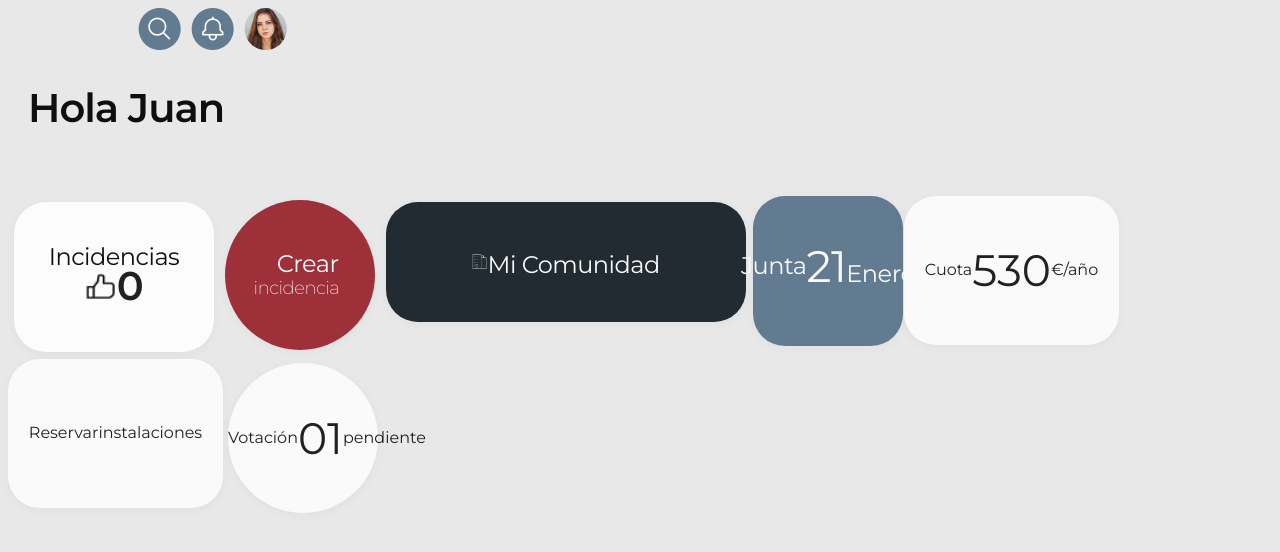
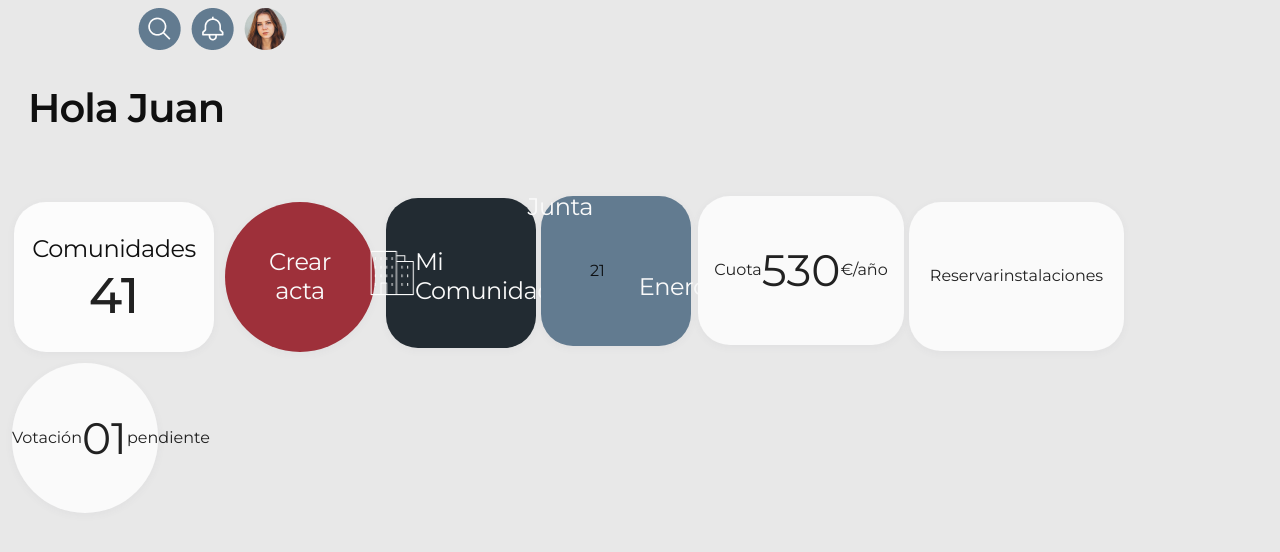
Before and after one commit to VeroPolegre/Fincas_Front, a React (Vite) app: page /home-admin in a window 1280 px wide. Shown: the top 552 px of the page. Built offline with nearby package versions, Linux system fonts and the light colour scheme.

Commit message:
home admin and user scss

```diff
--- a/src/fonts.scss
+++ b/src/fonts.scss
@@ -1,4 +1,4 @@
-@import url("https://fonts.googleapis.com/css2?family=Montserrat:wght@100;200;400;600&display=swap");
+@import url("https://fonts.googleapis.com/css2?family=Montserrat:wght@100;200;300;400;500;600;700;800;900&display=swap");
 /* set base values */
 $main-type: "Montserrat", sans-serif;
 $text-base-size: 1em;
--- a/src/pages/HomeAdmin/HomeAdmin.jsx
+++ b/src/pages/HomeAdmin/HomeAdmin.jsx
@@ -13,23 +13,20 @@ const HomeAdmin = () => {
       <div className="buttons-container-admin">
         <div className="incidence-button-admin">
           <div className="icon-container-admin column">
-            <span className="home-incident-title-admin">Incidencias</span>
+            <span className="home-incident-title-admin">Comunidades</span>
             <div>
-              <img
-                className="icono-incidence-admin"
-                src={iconoIncidencia}
-                alt="iconoIncidencia"
-              />
-              <h2>0</h2>
+              <h2
+                style={{ fontSize: "50px", marginTop: "65px", fontWeight: 500 }}
+              >
+                41
+              </h2>
             </div>
           </div>
         </div>
         <div className="create-incidence-button-admin">
           <div className="icon-container-admin">
-            <h5 className="home-create-incident-admin">Crear </h5>
-            <span className="home-create-incident-subtitle-admin">
-              incidencia
-            </span>
+            <h5 className="home-create-incident-admin">Crear acta</h5>
+            {/* <span className="home-create-incident-subtitle-admin">acta</span> */}
           </div>
         </div>
         <div className="comunity-button-admin">
--- a/src/pages/HomeAdmin/HomeAdmin.scss
+++ b/src/pages/HomeAdmin/HomeAdmin.scss
@@ -17,6 +17,7 @@
   gap: 1px;
   display: flex;
   flex-wrap: wrap;
+
   div {
     display: inline-flex;
     justify-content: center;
@@ -41,10 +42,8 @@
     margin: 6px;
     /* Sombra card */
     box-shadow: 0px 2px 8px 0px rgba(71, 84, 103, 0.05);
-    .icono-incidence {
+    .icono-incidence-admin {
       display: flex;
-      //   width: 24px;
-      //   height: 24px;
     }
     img {
       height: 30px;
@@ -56,6 +55,7 @@
   .create-incidence-button-admin {
     display: inline-flex;
     margin: 4px;
+    margin-top: 6px;
     width: 150px;
     flex-direction: column;
     align-items: flex-start;
@@ -64,10 +64,9 @@
     background: #9e303a;
     /* Sombra card */
     box-shadow: 0px 2px 8px 0px rgba(71, 84, 103, 0.05);
-
-    /* Center the content */
     justify-content: center;
     align-items: center;
+
     .home-create-incident-subtitle-admin {
       color: var(--Colors-Neutros-Black-Normal, #fafafa);
       margin-bottom: -28px;
@@ -82,11 +81,11 @@
     }
     .home-create-incident-admin {
       display: flex;
-      align-items: center;
+      text-align: center;
       color: var(--Colors-Neutros-Black-Normal, #fafafa);
-      margin-bottom: 60px;
-      margin-right: 36px;
-      margin-left: 10px;
+      margin-bottom: 40px;
+      margin-right: 30px;
+      margin-left: 30px;
       font-family: Montserrat;
       font-size: 24px;
       font-style: normal;
@@ -95,11 +94,169 @@
       letter-spacing: -0.48px;
     }
   }
+  .junta-title-white-admin {
+    display: flex;
+    align-items: center;
+    color: var(--Colors-Neutros-Black-Normal, #fafafa);
+    margin-bottom: 126px;
+    margin-right: -3px;
+    margin-left: -41px;
+    font-family: Montserrat;
+    font-size: 24px;
+    font-style: normal;
+    font-weight: 400;
+    line-height: 120%;
+    letter-spacing: -0.48px;
+  }
+  .cuota-title-admin {
+    display: flex;
+    align-items: center;
+    color: var(--Colors-Neutros-Black-Normal, #000000);
+    margin-bottom: 126px;
+    margin-right: -1px;
+    margin-left: -39px;
+    font-family: Montserrat;
+    font-size: 24px;
+    font-style: normal;
+    font-weight: 400;
+    line-height: 120%;
+    letter-spacing: -0.48px;
+  }
+  .vote-title-admin {
+    display: flex;
+    align-items: center;
+    color: var(--Colors-Neutros-Black-Normal, #000000);
+    margin-bottom: 114px;
+    margin-right: -17px;
+    margin-left: 38px;
+    font-family: Montserrat;
+    font-size: 16px;
+    font-style: normal;
+    font-weight: 400;
+    line-height: 120%;
+    letter-spacing: -0.48px;
+  }
+  .num-junta-title-white-admin {
+    display: flex;
+    align-items: center;
+    color: var(--Colors-Neutros-Black-Normal, #fafafa);
+    margin-bottom: 5px;
+    margin-right: -100px;
+    margin-left: -65px;
+    font-family: Montserrat;
+    font-size: 44;
+    font-style: normal;
+    font-weight: 800;
+    line-height: 120%;
+    letter-spacing: -0.48px;
+  }
+  .num-couta-title-admin {
+    display: flex;
+    align-items: center;
+    color: var(--Colors-Neutros-Black-Normal, #0d0d0d);
+    margin-bottom: 5px;
+    margin-right: -91px;
+    margin-left: -81px;
+    font-family: Montserrat;
+    font-size: 44;
+    font-style: normal;
+    font-weight: 800;
+    line-height: 120%;
+    letter-spacing: -0.48px;
+  }
+  .num-vote-title-admin {
+    display: flex;
+    align-items: center;
+    color: var(--Colors-Neutros-Black-Normal, #0d0d0d);
+    margin-bottom: 14px;
+    margin-right: -117px;
+    margin-left: -50px;
+    font-family: Montserrat;
+    font-size: 44;
+    font-style: normal;
+    font-weight: 800;
+    line-height: 120%;
+    letter-spacing: -0.48px;
+  }
+  .enero-title-white-admin {
+    display: flex;
+    align-items: center;
+    color: var(--Colors-Neutros-Black-Normal, #fafafa);
+    margin-bottom: -34px;
+    margin-right: -44px;
+    margin-left: 34px;
+    font-family: Montserrat;
+    font-size: 24px;
+    font-style: normal;
+    font-weight: 400;
+    line-height: 120%;
+    letter-spacing: -0.48px;
+  }
+  .ano-title-admin {
+    display: flex;
+    align-items: center;
+    color: var(--Colors-Neutros-Black-Normal, #060606);
+    margin-bottom: -34px;
+    margin-right: -24px;
+    margin-left: 3px;
+    font-family: Montserrat;
+    font-size: 24px;
+    font-style: normal;
+    font-weight: 400;
+    line-height: 120%;
+    letter-spacing: -0.48px;
+  }
+  .pending-title-admin {
+    display: flex;
+    align-items: center;
+    color: var(--Colors-Neutros-Black-Normal, #060606);
+    margin-bottom: -34px;
+    margin-right: -12px;
+    margin-left: 47px;
+    font-family: Montserrat;
+    font-size: 16px;
+    font-style: normal;
+    font-weight: 400;
+    line-height: 120%;
+    letter-spacing: -0.48px;
+  }
+  .reserve-title-admin {
+    display: flex;
+    align-items: center;
+    color: var(--Colors-Neutros-Black-Normal, #060606);
+    margin-bottom: 65px;
+    margin-right: -106px;
+    margin-left: -10px;
+    font-family: Montserrat;
+    font-size: 24px;
+    font-style: normal;
+    font-weight: 400;
+    line-height: 120%;
+    letter-spacing: -0.48px;
+  }
+  .places-title-admin {
+    display: flex;
+    align-items: center;
+    color: var(--Colors-Neutros-Black-Normal, #060606);
+    margin-bottom: 5px;
+    margin-top: 39px;
+    margin-right: -32px;
+    margin-left: -28px;
+    font-family: Montserrat;
+    font-size: 24px;
+    font-style: normal;
+    font-weight: 400;
+    line-height: 120%;
+    letter-spacing: -0.48px;
+  }
   .comunity-button-admin {
     display: flex;
-    width: 360px;
-    height: 120px;
-    margin: 6px;
+    width: 150px;
+    height: 150px;
+    margin-bottom: 6px;
+    margin-top: 2px;
+    margin-left: 6px;
+
     align-items: center;
     gap: 12px;
     border-radius: 32px;
@@ -107,15 +264,16 @@
 
     /* Sombra card */
     box-shadow: 0px 2px 8px 0px rgba(71, 84, 103, 0.05);
-    .icono-comunity {
-      width: 24px;
-      height: 24px;
+    .icono-comunity-admin {
+      width: 46px;
+      height: 46px;
     }
   }
   .junta-button-admin {
     display: inline-flex;
     width: 150px;
     align-items: center;
+    margin-left: 4px;
     gap: 6px;
     border-radius: 32px;
     background: #627b90;
@@ -128,14 +286,26 @@
       height: 24px;
     }
   }
+  // .junta-title-white {
+  //   color: var(--Colors-Neutros-Black-Normal, #fafafa);
+  //   margin-bottom: 8px;
+  //   /* Label/Label XL */
+  //   font-family: Montserrat;
+  //   font-size: 24px;
+  //   font-style: normal;
+  //   font-weight: 400;
+  //   line-height: 120%; /* 28.8px */
+  //   letter-spacing: -0.48px;
+  //   justify-content: center;
+  //   align-items: center;
+  // }
   .cuota-button-admin {
     display: inline-flex;
+    margin-left: 6px;
     justify-content: center;
     height: 149px;
-    width: 222px;
     align-items: center;
-    width: 215px;
-
+    width: 206px;
     border-radius: 32px;
     background: #fafafa;
 
@@ -151,12 +321,12 @@
   }
   .reservar-button-admin {
     display: inline-flex;
+    margin-top: 6px;
+    margin-left: 4px;
     justify-content: center;
     height: 149px;
-    width: 222px;
     align-items: center;
     width: 215px;
-
     border-radius: 32px;
     background: #fafafa;
 
@@ -174,7 +344,7 @@
   .votacion-button-admin {
     display: inline-flex;
     margin: 4px;
-    width: 150px;
+    width: 146px;
     flex-direction: column;
     align-items: flex-start;
     gap: 8px;
@@ -196,7 +366,7 @@
 
 .home-incident-title-admin {
   color: var(--Colors-Neutros-Black-Normal, #0f0f0f);
-  margin-bottom: -51px;
+  margin-bottom: -55px;
   padding-top: 41px;
   /* Label/Label XL */
   font-family: Montserrat;
@@ -208,46 +378,21 @@
   justify-content: center;
   align-items: center;
 }
-.button-title-white-admin {
-  color: var(--Colors-Neutros-Black-Normal, #fafafa);
-  margin-bottom: 8px;
-  /* Label/Label XL */
-  font-family: Montserrat;
-  font-size: 24px;
-  font-style: normal;
-  font-weight: 400;
-  line-height: 120%; /* 28.8px */
-  letter-spacing: -0.48px;
-  justify-content: center;
-  align-items: center;
-}
-.junta-title-white-admin {
-  color: var(--Colors-Neutros-Black-Normal, #fafafa);
-  margin-bottom: 8px;
-  /* Label/Label XL */
-  font-family: Montserrat;
-  font-size: 24px;
-  font-style: normal;
-  font-weight: 400;
-  line-height: 120%; /* 28.8px */
-  letter-spacing: -0.48px;
-  justify-content: center;
-  align-items: center;
-}
+// .button-title-white {
+//   color: var(--Colors-Neutros-Black-Normal, #fafafa);
+//   margin-bottom: 8px;
+//   /* Label/Label XL */
+//   font-family: Montserrat;
+//   font-size: 24px;
+//   font-style: normal;
+//   font-weight: 400;
+//   line-height: 120%; /* 28.8px */
+//   letter-spacing: -0.48px;
+//   justify-content: center;
+//   align-items: center;
+// }
+
 .button-comunity-title-white-admin {
-  color: var(--Colors-Neutros-Black-Normal, #fafafa);
-  margin-bottom: -8px;
-  /* Label/Label XL */
-  font-family: Montserrat;
-  font-size: 24px;
-  font-style: normal;
-  font-weight: 400;
-  line-height: 120%; /* 28.8px */
-  letter-spacing: -0.48px;
-  justify-content: center;
-  align-items: center;
-}
-.enero-title-white-admin {
   color: var(--Colors-Neutros-Black-Normal, #fafafa);
   margin-bottom: -8px;
   /* Label/Label XL */
@@ -266,7 +411,7 @@
   //   flex-direction: column;
   align-items: center;
 }
-.custom-size-junta-admin {
+.custom-size-junt-admin {
   font-size: 44px;
 }
 .custom-size-cuota-admin {
@@ -277,4 +422,6 @@
 }
 .column-admin {
   flex-direction: column;
+  // span{
+  //     height: 30px;
 }
```
Also changed, not shown: src/pages/HomeUser/HomeUser.scss (+19 -20 lines).
